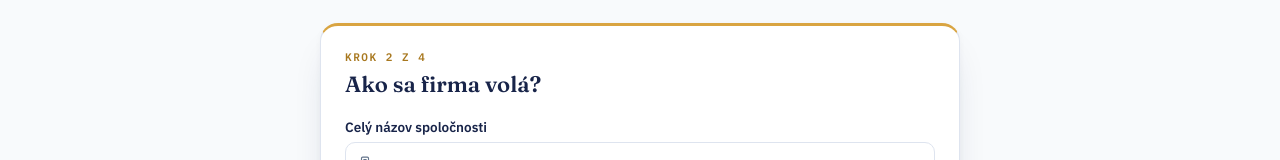
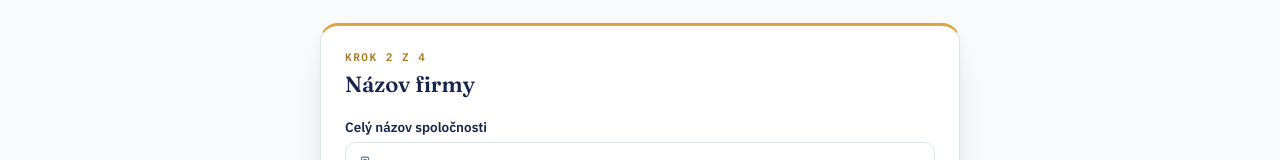
Before and after one commit to Karafnik/hodnotomer, a React (Vite) app: page / in a window 1280 px wide. Both pictures are taken after a click on the button "Ďalej". Shown: the part 153-313 px from the top of the page. Built offline with nearby package versions, Linux system fonts and the light colour scheme.

Commit message:
Zmena nadpisu na poslednom slide

```diff
--- a/src/App.jsx
+++ b/src/App.jsx
@@ -918,7 +918,7 @@ function CompanyWizard({ initialData, onComplete }) {
         {step === 1 && (
           <>
             <h2 style={{ fontFamily: "'Fraunces', serif", fontWeight: 600, fontSize: 22, color: COLORS.ink, margin: "0 0 20px" }}>
-              Ako sa firma volá?
+              Názov firmy
             </h2>
             <NumberInputText label="Celý názov spoločnosti" value={data.companyName} onChange={upd("companyName")} icon={<Building2 size={14} />} />
             <NumberInputText
```
